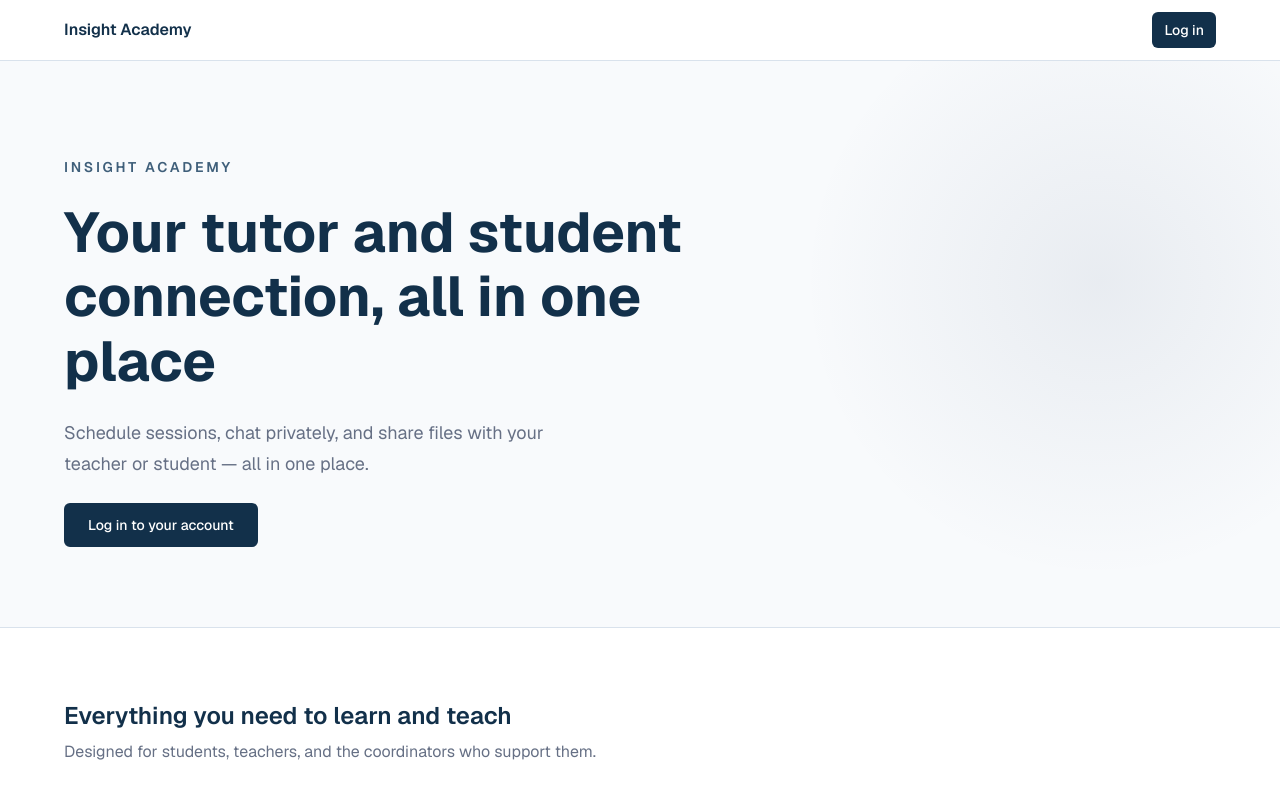
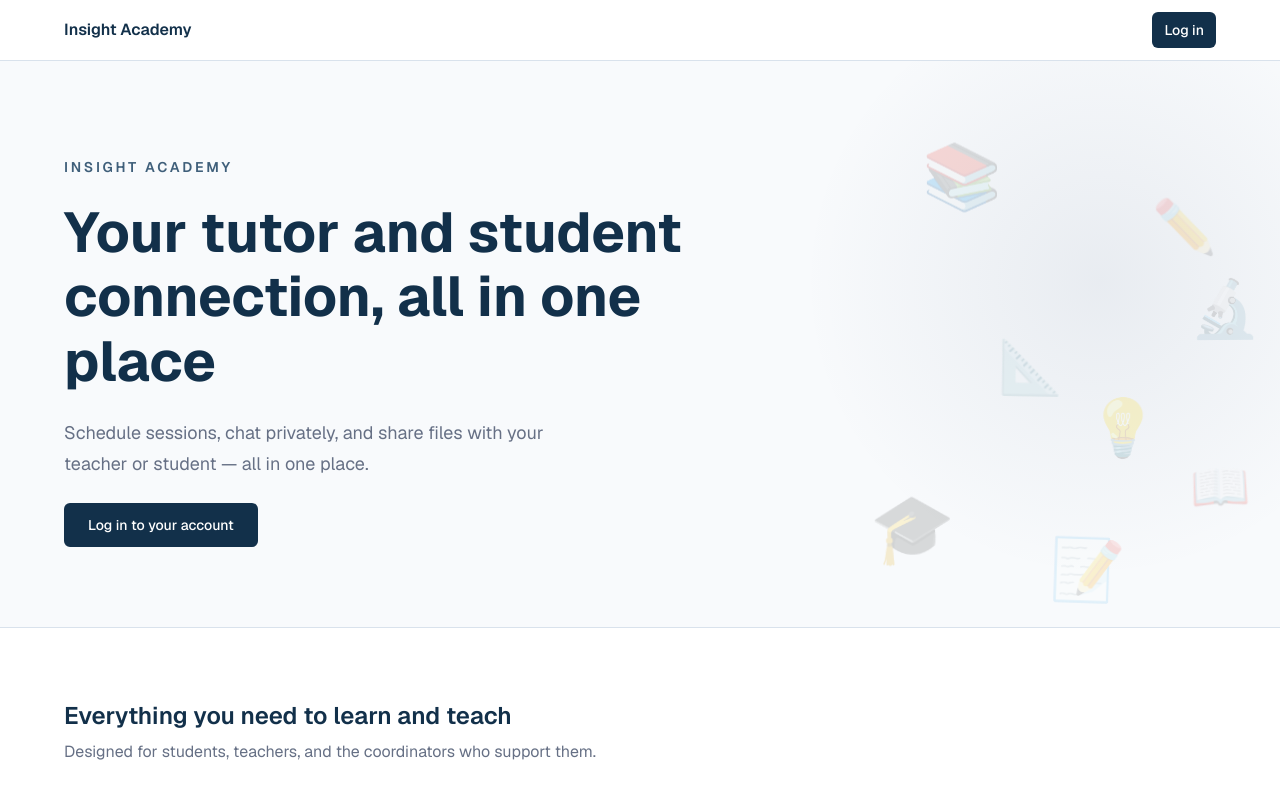
Before and after one commit to Saksham106/insight, a Next.js app: page / in a window 1280 px wide. Shown: the top 800 px of the page. Built offline with nearby package versions, Linux system fonts and the light colour scheme.

Commit message:
Fixed errors

```diff
--- a/src/app/(public)/page.tsx
+++ b/src/app/(public)/page.tsx
@@ -111,6 +111,35 @@ export default function LandingPage() {
               pointerEvents: "none",
             }}
           />
+
+          {/* Floating emojis */}
+          {[
+            { emoji: "📚", top: "12%",  left: "72%", size: 64, delay: "0s",    duration: "6s"  },
+            { emoji: "💡", top: "60%",  left: "85%", size: 56, delay: "1.2s",  duration: "7s"  },
+            { emoji: "✏️", top: "25%",  left: "90%", size: 52, delay: "0.5s",  duration: "8s"  },
+            { emoji: "🎓", top: "75%",  left: "68%", size: 68, delay: "2s",    duration: "6.5s"},
+            { emoji: "📖", top: "70%",  left: "93%", size: 48, delay: "1.8s",  duration: "9s"  },
+            { emoji: "📐", top: "50%",  left: "78%", size: 52, delay: "0.8s",  duration: "7.5s"},
+            { emoji: "🔬", top: "38%",  left: "93%", size: 56, delay: "2.5s",  duration: "8.5s"},
+            { emoji: "📝", top: "85%",  left: "82%", size: 60, delay: "1.5s",  duration: "6s"  },
+          ].map(({ emoji, top, left, size, delay, duration }) => (
+            <div
+              key={emoji + top}
+              aria-hidden
+              style={{
+                position: "absolute",
+                top,
+                left,
+                fontSize: size,
+                opacity: 0.18,
+                pointerEvents: "none",
+                animation: `floatEmoji ${duration} ease-in-out ${delay} infinite`,
+                userSelect: "none",
+              }}
+            >
+              {emoji}
+            </div>
+          ))}
           <div style={{ maxWidth: "72rem", marginLeft: "auto", marginRight: "auto" }}>
           <div
             style={{
--- a/src/app/globals.css
+++ b/src/app/globals.css
@@ -61,3 +61,11 @@ body {
     grid-template-columns: 1fr;
   }
 }
+
+@keyframes floatEmoji {
+  0%   { transform: translateY(0px) rotate(0deg); }
+  25%  { transform: translateY(-14px) rotate(4deg); }
+  50%  { transform: translateY(-6px) rotate(-3deg); }
+  75%  { transform: translateY(-18px) rotate(2deg); }
+  100% { transform: translateY(0px) rotate(0deg); }
+}
```
